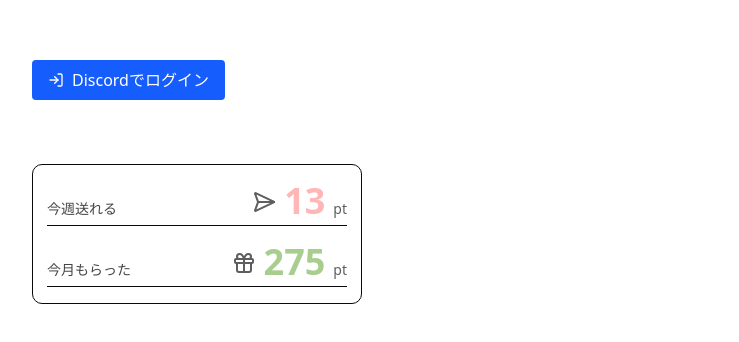
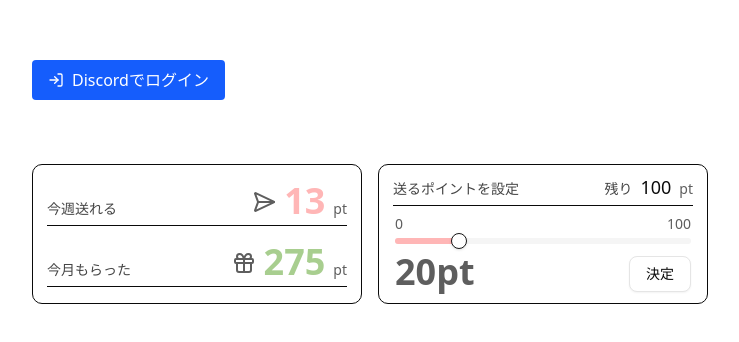
Before and after one commit to yusei53/pichikoto, a Next.js app in the folder packages/frontend/: page /top-page in a window 1280 px wide. Shown: the part 132-474 px from the top of the page, without its empty margins (32-771 px from the left). Built offline with nearby package versions, Linux system fonts and the light colour scheme.

Commit message:
feat:point-setting

```diff
--- a/packages/frontend/src/app/top-page/page.client.tsx
+++ b/packages/frontend/src/app/top-page/page.client.tsx
@@ -5,13 +5,21 @@ import { TopPage } from "@/features/routes/top-page";
 type ClientTopPageProps = {
   sendPoint: number;
   receivedPoint: number;
+  remainingPoint: number;
 };
 
 const ClientTopPage: React.FC<ClientTopPageProps> = ({
   sendPoint,
-  receivedPoint
+  receivedPoint,
+  remainingPoint
 }) => {
-  return <TopPage sendPoint={sendPoint} receivedPoint={receivedPoint} />;
+  return (
+    <TopPage
+      sendPoint={sendPoint}
+      receivedPoint={receivedPoint}
+      remainingPoint={remainingPoint}
+    />
+  );
 };
 
 export default ClientTopPage;
--- a/packages/frontend/src/app/top-page/page.tsx
+++ b/packages/frontend/src/app/top-page/page.tsx
@@ -3,10 +3,12 @@ import ClientTopPage from "./page.client";
 
 const TopPage = async () => {
   const pointLog = await topPageAPI.getPointLog();
+  const pointSet = await topPageAPI.getPointSet();
   return (
     <ClientTopPage
       sendPoint={pointLog.sendPoint}
       receivedPoint={pointLog.receivedPoint}
+      remainingPoint={pointSet.remainingPoint}
     />
   );
 };
--- /dev/null
+++ b/packages/frontend/src/components/ui/button.tsx
@@ -0,0 +1,59 @@
+import { Slot } from "@radix-ui/react-slot";
+import { cva, type VariantProps } from "class-variance-authority";
+import * as React from "react";
+
+import { cn } from "@/lib/utils";
+
+const buttonVariants = cva(
+  "inline-flex items-center justify-center gap-2 whitespace-nowrap rounded-md text-sm font-medium transition-all disabled:pointer-events-none disabled:opacity-50 [&_svg]:pointer-events-none [&_svg:not([class*='size-'])]:size-4 shrink-0 [&_svg]:shrink-0 outline-none focus-visible:border-ring focus-visible:ring-ring/50 focus-visible:ring-[3px] aria-invalid:ring-destructive/20 dark:aria-invalid:ring-destructive/40 aria-invalid:border-destructive",
+  {
+    variants: {
+      variant: {
+        default:
+          "bg-primary text-primary-foreground shadow-xs hover:bg-primary/90",
+        destructive:
+          "bg-destructive text-white shadow-xs hover:bg-destructive/90 focus-visible:ring-destructive/20 dark:focus-visible:ring-destructive/40 dark:bg-destructive/60",
+        outline:
+          "border bg-background shadow-xs hover:bg-accent hover:text-accent-foreground dark:bg-input/30 dark:border-input dark:hover:bg-input/50",
+        secondary:
+          "bg-secondary text-secondary-foreground shadow-xs hover:bg-secondary/80",
+        ghost:
+          "hover:bg-accent hover:text-accent-foreground dark:hover:bg-accent/50",
+        link: "text-primary underline-offset-4 hover:underline"
+      },
+      size: {
+        default: "h-9 px-4 py-2 has-[>svg]:px-3",
+        sm: "h-8 rounded-md gap-1.5 px-3 has-[>svg]:px-2.5",
+        lg: "h-10 rounded-md px-6 has-[>svg]:px-4",
+        icon: "size-9"
+      }
+    },
+    defaultVariants: {
+      variant: "default",
+      size: "default"
+    }
+  }
+);
+
+function Button({
+  className,
+  variant,
+  size,
+  asChild = false,
+  ...props
+}: React.ComponentProps<"button"> &
+  VariantProps<typeof buttonVariants> & {
+    asChild?: boolean;
+  }) {
+  const Comp = asChild ? Slot : "button";
+
+  return (
+    <Comp
+      data-slot="button"
+      className={cn(buttonVariants({ variant, size, className }))}
+      {...props}
+    />
+  );
+}
+
+export { Button, buttonVariants };
--- /dev/null
+++ b/packages/frontend/src/components/ui/slider.tsx
@@ -0,0 +1,61 @@
+import * as SliderPrimitive from "@radix-ui/react-slider";
+import * as React from "react";
+
+import { cn } from "@/lib/utils";
+
+function Slider({
+  className,
+  defaultValue,
+  value,
+  min = 0,
+  max = 100,
+  ...props
+}: React.ComponentProps<typeof SliderPrimitive.Root>) {
+  const _values = React.useMemo(
+    () =>
+      Array.isArray(value)
+        ? value
+        : Array.isArray(defaultValue)
+          ? defaultValue
+          : [min, max],
+    [value, defaultValue, min, max]
+  );
+
+  return (
+    <SliderPrimitive.Root
+      data-slot="slider"
+      defaultValue={defaultValue}
+      value={value}
+      min={min}
+      max={max}
+      className={cn(
+        "relative flex w-full touch-none items-center select-none data-[disabled]:opacity-50 data-[orientation=vertical]:h-full data-[orientation=vertical]:min-h-44 data-[orientation=vertical]:w-auto data-[orientation=vertical]:flex-col",
+        className
+      )}
+      {...props}
+    >
+      <SliderPrimitive.Track
+        data-slot="slider-track"
+        className={cn(
+          "bg-muted relative grow overflow-hidden rounded-full data-[orientation=horizontal]:h-1.5 data-[orientation=horizontal]:w-full data-[orientation=vertical]:h-full data-[orientation=vertical]:w-1.5"
+        )}
+      >
+        <SliderPrimitive.Range
+          data-slot="slider-range"
+          className={cn(
+            "bg-[#FFB6B6] absolute data-[orientation=horizontal]:h-full data-[orientation=vertical]:w-full"
+          )}
+        />
+      </SliderPrimitive.Track>
+      {Array.from({ length: _values.length }, (_, index) => (
+        <SliderPrimitive.Thumb
+          data-slot="slider-thumb"
+          key={index}
+          className="border-primary bg-background ring-ring/50 block size-4 shrink-0 rounded-full border shadow-sm transition-[color,box-shadow] hover:ring-4 focus-visible:ring-4 focus-visible:outline-hidden disabled:pointer-events-none disabled:opacity-50"
+        />
+      ))}
+    </SliderPrimitive.Root>
+  );
+}
+
+export { Slider };
--- /dev/null
+++ b/packages/frontend/src/features/common/PointSet.tsx
@@ -0,0 +1,74 @@
+import { UnderlinedText } from "@/components/shared/text";
+import { Button } from "@/components/ui/button";
+import { Slider } from "@/components/ui/slider";
+import { useState } from "react";
+
+type PointSetProps = {
+  remainPoint: number;
+};
+
+export const PointSet: React.FC<PointSetProps> = ({ remainPoint }) => {
+  const [value, setValue] = useState<number[]>([20]);
+  const [confirmedValue, setConfirmedValue] = useState<number | null>(null);
+
+  const handleConfirm = () => {
+    setConfirmedValue(value[0]);
+  };
+
+  return (
+    <div className="flex flex-col border gap-2 border-current rounded-lg w-[330px] items-center px-4 py-2">
+      <UnderlinedText width="md">
+        <p className="text-sm text-[#454545]">送るポイントを設定</p>
+        <div className="flex items-baseline gap-2">
+          <p className="text-sm text-[#454545]">残り</p>
+          <p className="text-lg">{remainPoint}</p>
+          <p className="text-sm text-[#5E5E5E]">pt</p>
+        </div>
+      </UnderlinedText>
+
+      {remainPoint === 0 ? (
+        <div className="text-center py-4">
+          <p className="text-sm text-[#5E5E5E] mb-2">
+            送れるポイントが残っていません
+          </p>
+        </div>
+      ) : (
+        <>
+          <div className="w-full flex flex-col gap-1">
+            <div className="flex justify-between">
+              <p className="text-sm text-[#5E5E5E]">0</p>
+              <p className="text-sm text-[#5E5E5E]">
+                {Math.min(remainPoint, 120)}
+              </p>
+            </div>
+            <Slider
+              className="w-full"
+              min={0}
+              max={Math.min(remainPoint, 120)}
+              step={10}
+              defaultValue={[20]}
+              value={value}
+              onValueChange={setValue}
+            />
+          </div>
+          <div className="w-full flex justify-between">
+            <p className="text-4xl text-[#5E5E5E] font-bold">{value[0]}pt</p>
+            <div className="flex items-end gap-2">
+              {/* 後で消す */}
+              {confirmedValue !== null && (
+                <p className="text-sm text-[#5E5E5E]">{confirmedValue}pt</p>
+              )}
+              <Button
+                variant="outline"
+                onClick={handleConfirm}
+                disabled={value[0] === 0}
+              >
+                決定
+              </Button>
+            </div>
+          </div>
+        </>
+      )}
+    </div>
+  );
+};
--- a/packages/frontend/src/features/routes/top-page/TopPage.tsx
+++ b/packages/frontend/src/features/routes/top-page/TopPage.tsx
@@ -1,22 +1,26 @@
+import { DiscordLoginButton } from "@/components/shared/auth/DiscordLoginButton";
 import { PointLog } from "@/features/common/PointLog";
-import { DiscordLoginButton } from "@/components/shared/auth/DiscordLoginButton";
+import { PointSet } from "@/features/common/PointSet";
 
 type TopPageProps = {
   sendPoint: number;
   receivedPoint: number;
+  remainingPoint: number;
 };
 
 export const TopPage: React.FC<TopPageProps> = ({
   sendPoint,
-  receivedPoint
+  receivedPoint,
+  remainingPoint
 }) => {
   return (
     <div className="pt-48 pl-16">
       <div className="mb-8">
         <DiscordLoginButton />
       </div>
-      <div className="pt-8">
+      <div className="pt-8 flex gap-4">
         <PointLog sendPoint={sendPoint} receivedPoint={receivedPoint} />
+        <PointSet remainPoint={remainingPoint} />
       </div>
     </div>
   );
--- a/packages/frontend/src/features/routes/top-page/endpoints/topPageAPI.ts
+++ b/packages/frontend/src/features/routes/top-page/endpoints/topPageAPI.ts
@@ -1,9 +1,14 @@
 import { mockPointLog } from "@/mock/point-log";
+import { mockPointSet } from "@/mock/point-set";
 import type { PointLog } from "@/model/point-log";
+import type { PointSet } from "@/model/point-set";
 
 export const topPageAPI = {
   async getPointLog(): Promise<PointLog> {
     // 将来的に実際のAPI呼び出しに置き換え
     return mockPointLog;
+  },
+  async getPointSet(): Promise<PointSet> {
+    return mockPointSet;
   }
 };
--- /dev/null
+++ b/packages/frontend/src/mock/point-set/index.ts
@@ -0,0 +1 @@
+export { mockPointSet } from "./point-set";
--- /dev/null
+++ b/packages/frontend/src/mock/point-set/point-set.ts
@@ -0,0 +1,5 @@
+import type { PointSet } from "@/model/point-set";
+
+export const mockPointSet: PointSet = {
+  remainingPoint: 100
+};
--- /dev/null
+++ b/packages/frontend/src/model/point-set.ts
@@ -0,0 +1,3 @@
+export type PointSet = {
+  remainingPoint: number;
+};
```
Also changed, not shown: packages/frontend/package.json (+13 -11 lines), 2 other files (tests, documents, lock files or other folders).
